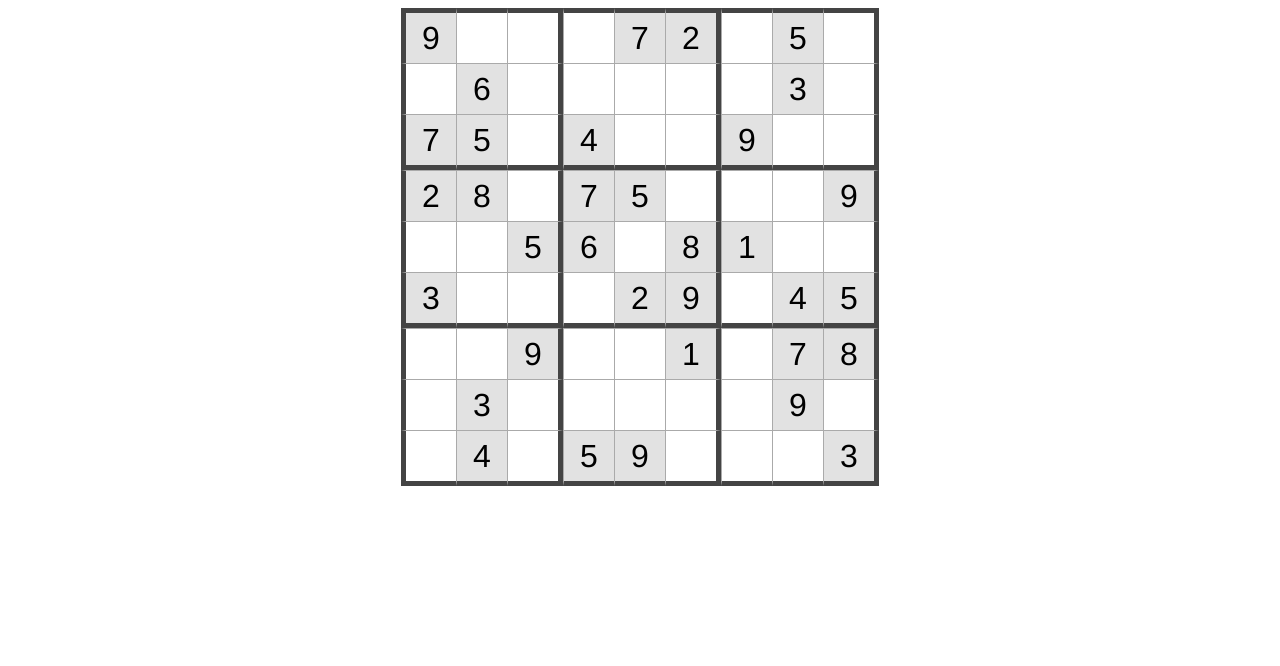
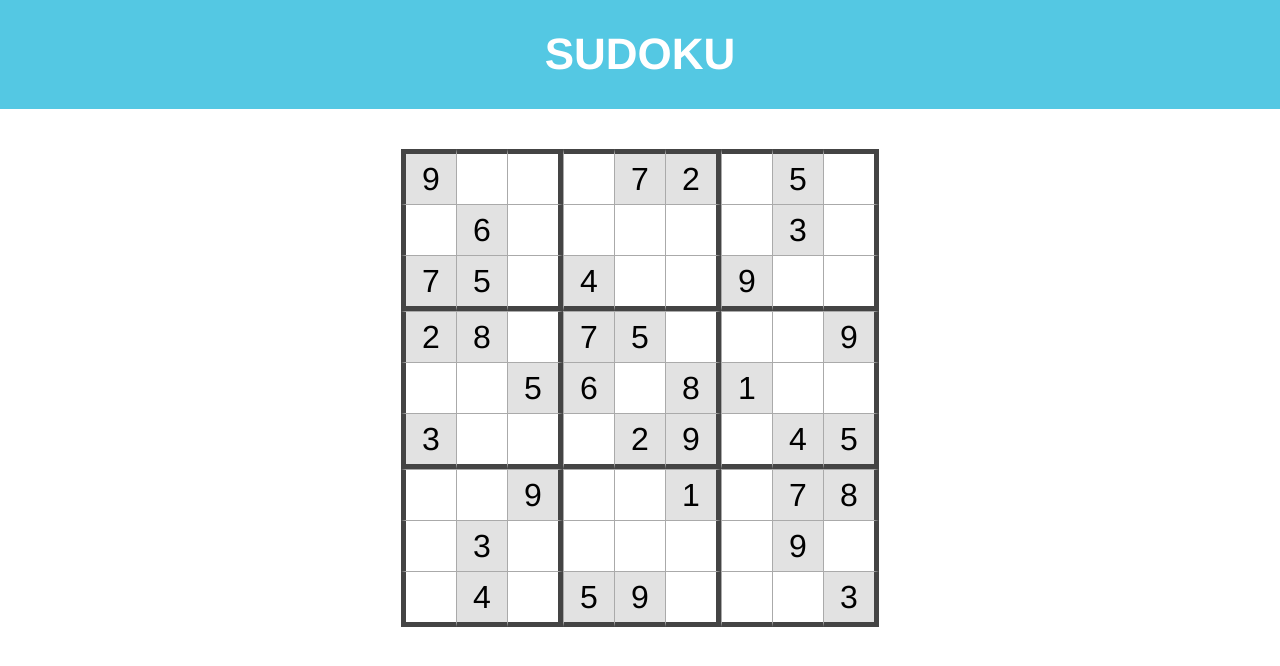
Before and after one commit to kevinpagtakhan/sudoku, a plain HTML site: page index.html in a window 1280 px wide. Drawn offline with nearby package versions, Linux system fonts and the light colour scheme.

Commit message:
Created page header

```diff
--- a/css/styles.css
+++ b/css/styles.css
@@ -1,3 +1,8 @@
+html, body{
+    padding: 0;
+    margin: 0;
+}
+
 .box{
     height: 50px;
     width: 50px;
@@ -61,3 +66,16 @@
 .container{
     text-align: center;
 }
+
+header{
+    background-color: rgb(84, 200, 227);
+    overflow: auto;
+    margin-bottom: 40px;
+}
+
+header h1 {
+    color: #fff;
+    font-family: helvetica;
+    text-transform: uppercase;
+    font-size: 44px;
+}
--- a/index.html
+++ b/index.html
@@ -2,12 +2,16 @@
 <html>
     <head>
         <meta charset="utf-8">
+        <meta name="viewport" content="width=device-width, initial-scale=1">
         <title>Sudoku App</title>
         <script src="https://code.jquery.com/jquery-2.2.4.js" integrity="sha256-iT6Q9iMJYuQiMWNd9lDyBUStIq/8PuOW33aOqmvFpqI=" crossorigin="anonymous"></script>
         <link rel="stylesheet" href="css/styles.css" charset="utf-8">
     </head>
     <body>
         <div class="container">
+            <header>
+                <h1>Sudoku</h1>
+            </header>
             <div class="inner-container">
                 <div class="row">
                     <div class="box">9</div><div class="box"></div><div class="box"></div><div class="box"></div><div class="box">7</div><div class="box">2</div><div class="box"></div><div class="box">5</div><div class="box last-col"></div>
```
